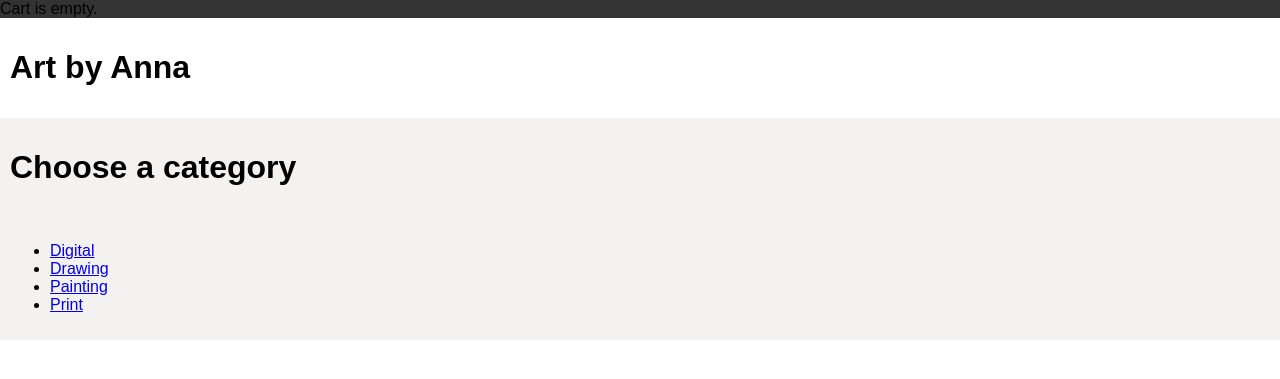
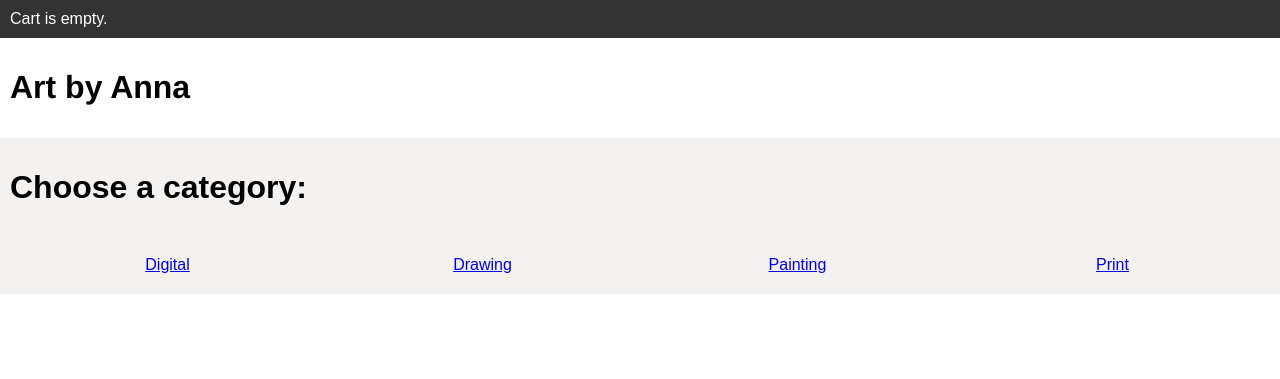
Before and after one commit to kawamichal/Art_by_Anna, a Django app: page / in a window 1280 px wide. Shown: the top 379 px of the page. Run offline with Django 3.2, Linux system fonts and the light colour scheme; data comes from the database, SQL or seed files in the repository; both versions use the stored data as it was after the commit.

Commit message:
Categories - columns created

```diff
--- a/shop/templates/shop/categories.html
+++ b/shop/templates/shop/categories.html
@@ -1,24 +1,24 @@
 {% extends 'base.html' %}
 {% load static %}
 
-<head>
-    {% block styles %}
+
+{% block extrahead %}
 <link rel="stylesheet" href="{% static 'css/categories.css' %}">
 {% endblock %}
-</head>
+
 
 <body>
 {% block content %}
 <div class="content">
-    <h1> Choose a category </h1>
+	<h1> Choose a category: </h1>
 	<br/>
-    <ul>
+	<div class="row">
 		{% for category in category_list %}
-        <li>
+		<div class="column">
 			<a href="{% url 'shop:products_by_category' category.slug %}">{{ category.name }}</a>
-        </li>
+		</div>
 		{% endfor %}
-    </ul>
+	</div>
 </div>
 {% endblock %}
 </body>
--- a/static/css/base.css
+++ b/static/css/base.css
@@ -1,12 +1,11 @@
 * {
   box-sizing: border-box;
-  font-family: Arial, Helvetica, sans-serif;
 }
 
 header {
   margin: 0;
   padding: 10px;
-  font-family: Arial, Helvetica, sans-serif;
+  font-family: Helvetica;
 }
 
 body {
@@ -18,6 +17,8 @@ body {
 .topnav {
   overflow: hidden;
   background-color: #333;
+  padding: 10px;
+  color: #ffffff;
 }
 
 /* Style the topnav links */
--- a/static/css/categories.css
+++ b/static/css/categories.css
@@ -9,3 +9,25 @@
   background-color: #f1f1f1;
   padding: 10px;
 }
+
+/* Create three equal columns that floats next to each other */
+.column {
+  float: left;
+  width: 25%;
+  padding: 10px;
+  text-align: center;
+}
+
+/* Clear floats after the columns */
+.row:after {
+  content: "";
+  display: table;
+  clear: both;
+}
+
+/* Responsive layout - makes the three columns stack on top of each other instead of next to each other */
+@media screen and (max-width:600px) {
+  .column {
+    width: 100%;
+  }
+}
--- a/templates/base.html
+++ b/templates/base.html
@@ -6,7 +6,7 @@
 	<title>Art by Anna</title>
 	<meta charset="utf-8">
 	<link rel="stylesheet" href="{% static 'css/base.css' %}">
-    {% block styles %}
+	{% block extrahead %}
 	{% endblock %}
 	<meta charset="utf-8">
 	<meta name="viewport" content="width=device-width, initial-scale=1">
@@ -27,7 +27,7 @@
 </div>
 
 <header>
-    <h1>Art by Anna</h1>
+    <h1> Art by Anna </h1>
 </header>
 
 <navbar>
```
Also changed, not shown: db.sqlite3. Lines whose indentation alone changed are shown as unchanged.
